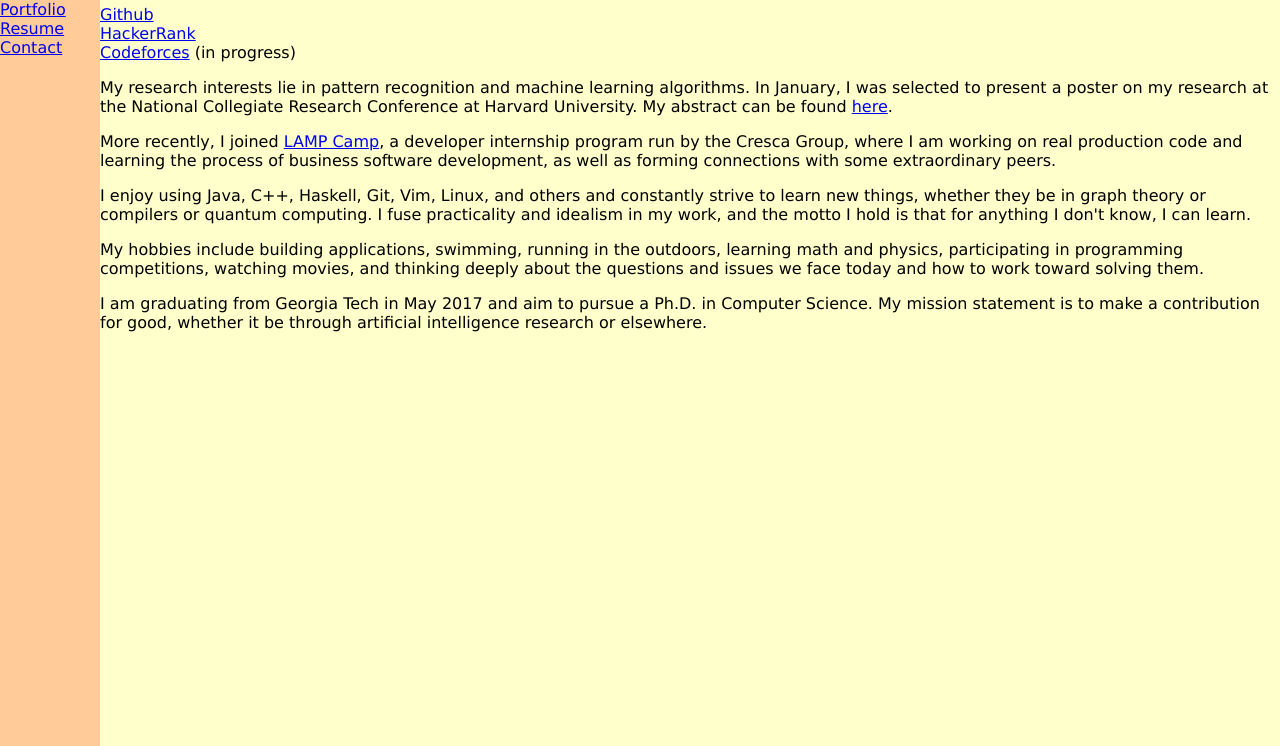
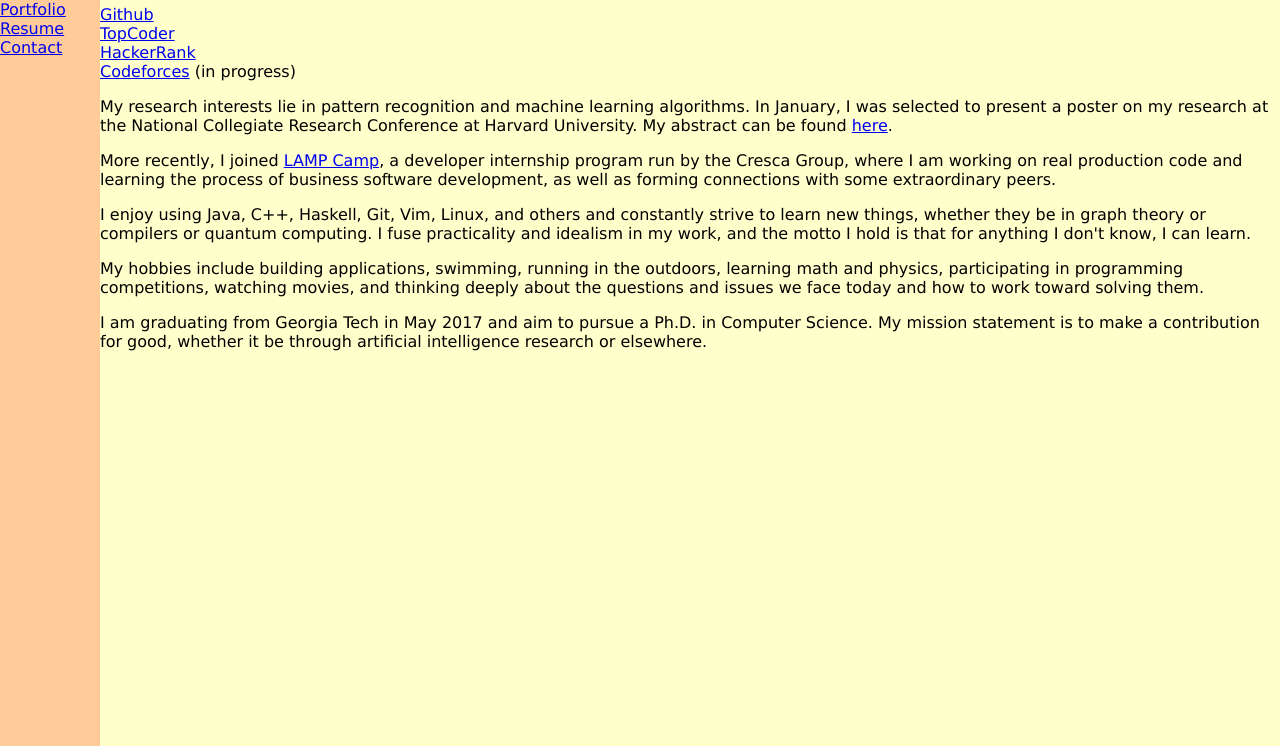
Before and after one commit to ErickLin/ErickLin.github.io, a plain HTML site: page bio.html in a window 1280 px wide. Shown: the part 135-881 px from the top of the page. Drawn offline with Linux system fonts and the light colour scheme.

Commit message:
add link to bio and update resume

```diff
--- a/bio.html
+++ b/bio.html
@@ -49,6 +49,7 @@
 	<p style="font-family:verdana">
 	<a href="https://github.com/ErickLin">Github</a><br>
 	<!--<a href="https://github.gatech.edu/elin42">Github (Georgia Tech - GTID access required)</a><br>-->
+	<a href="http://community.topcoder.com/tc?module=MemberProfile&cr=40071021">TopCoder</a><br>
 	<a href="https://www.hackerrank.com/elin42">HackerRank</a><br>
 	<a href="http://codeforces.com/profile/elin42">Codeforces</a> (in progress)<br></p>
 
```
Also changed, not shown: 2 other files.
